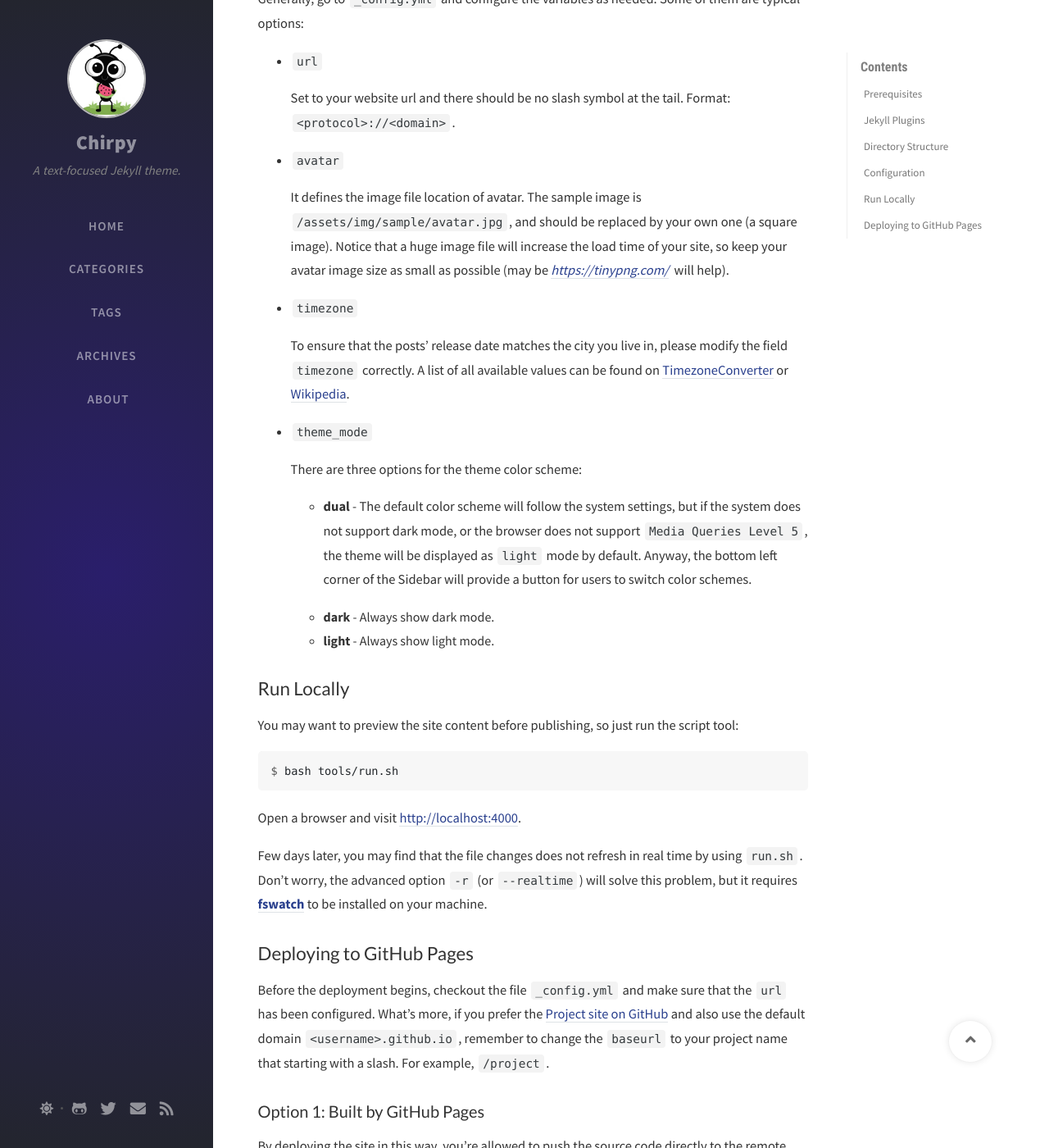
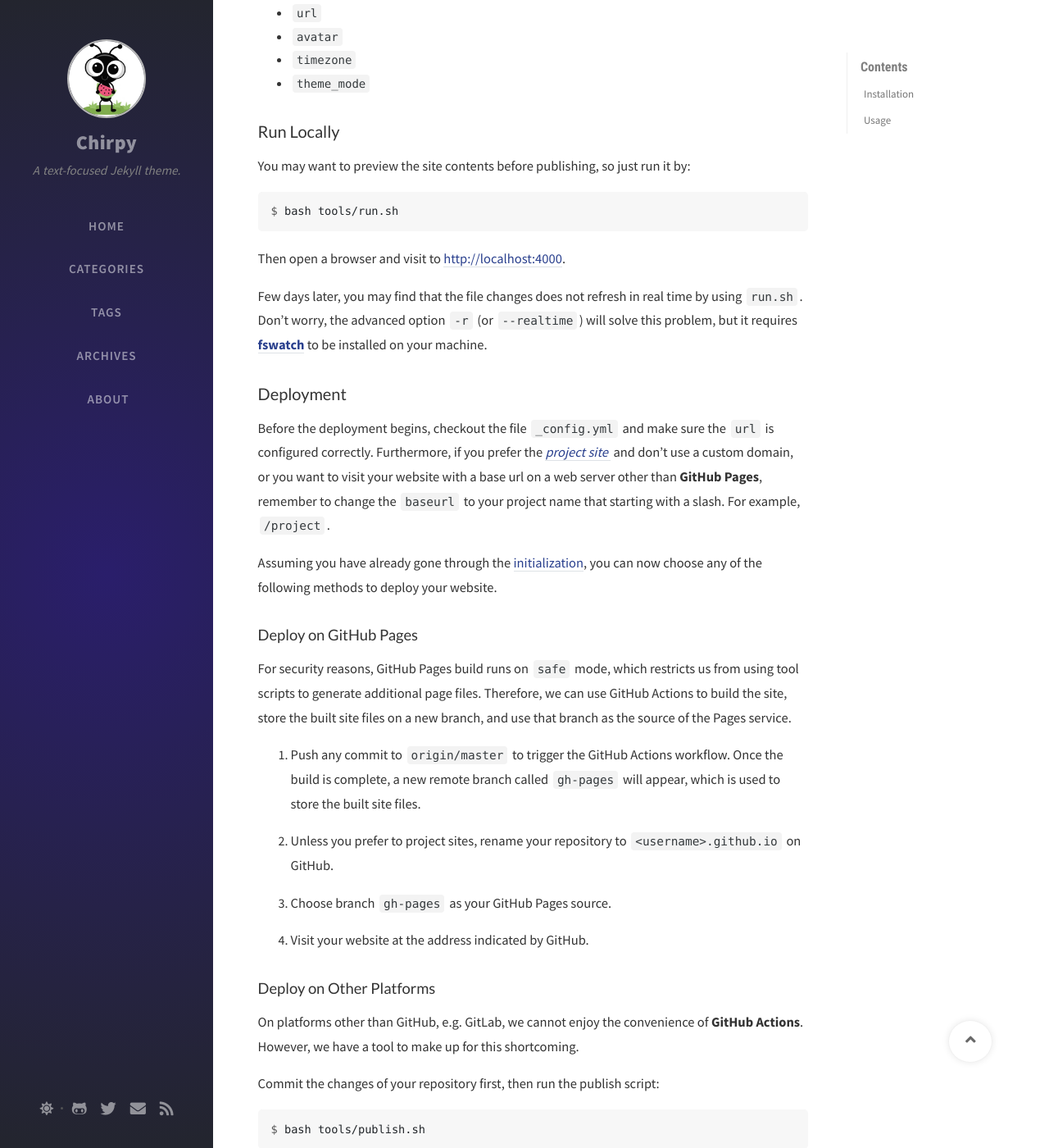
Before and after one commit to nicetrykiddo/writeups, a Jekyll site: the page built from _posts/2019-08-09-getting-started.md, in a window 1280 px wide and 1400 px high, scrolled down 1869 px. Shown: the whole window at 82% size. Built offline with Jekyll 4.4.1, drawn with Linux system fonts in a browser that asks for light colours; nearby versions of some CDN libraries; comment, search, counter and statistics services are not loaded; some of the changed text lies outside the part shown.

Commit message:
Update docs for v2.5

````diff
--- a/_posts/2019-08-08-write-a-new-post.md
+++ b/_posts/2019-08-08-write-a-new-post.md
@@ -8,7 +8,7 @@ tags: [writing]
 
 ## Naming and Path
 
-Create a new file named with the format `YYYY-MM-DD-title.md` then put it into `_post` of the root directory.
+Create a new file named `YYYY-MM-DD-TITLE.EXTENSION` and put it in the `_post/` of the root directory. The `EXTENSION` must be one of `md` and `markdown`. From `v2.4.1`, you can create sub-directories under `_posts/` to categorize posts.
 
 ## Front Matter
 
@@ -33,27 +33,28 @@ In order to accurately record the release date of a post, you should not only se
 
 The `categories` of each post is designed to contain up to two elements, and the number of elements in `tags` can be zero to infinity.
 
-The list of posts belonging to the same category/tag is recorded on a separate page. The number of such *category*/*tag* type pages is equal to the number of `categories`/`tags` for all posts, they must match perfectly.
+The list of posts belonging to the same _category_/_tag_ is recorded on a separate page. At the same time, the number of these _category_/_tag_ type pages is equal to the number of `categories` / `tags` elements for all posts, which means that the two number must be exactly the same.
 
-let's say there is a post with front matter:
+For instance, let's say there is a post with front matter:
+
 ```yaml
 categories: [Animal, Insect]
 tags: bee
 ```
 
-then we should have two *category* type pages placed in folder `categories` of root and one *tag* type page placed in folder `tags`  of root:
+Then we should have two _category_ type pages placed in folder `categories` of root and one _tag_ type page placed in folder `tags`  of root:
 
-```terminal
-jekyll-theme-chirpy
+```sh
+.
 ├── categories
-│   ├── animal.html
+│   ├── animal.html         # a category type page
 │   └── insect.html
 ├── tags
-│   └── bee.html
+│   └── bee.html            # a tag type page
 ...
 ```
 
-and the content of a *category* type page is
+and the content of a _category_ type page is
 
 ```yaml
 ---
@@ -63,7 +64,7 @@ category: CATEGORY_NAME     # e.g. Insect
 ---
 ```
 
-the content of a *tag* type page is
+the content of a _tag_ type page is
 
 ```yaml
 ---
@@ -73,11 +74,11 @@ tag: TAG_NAME               # e.g. bee
 ---
 ```
 
-With the increasing number of posts, the number of categories and tags will increase several times!  If we still manually create these *category*/*tag* type files, it will obviously be a super time-consuming job, and it is very likely to miss some of them(i.e. when you click on the missing `category` or `tag` link from a post or somewhere, it will complain to you '404'). The good news is that we got a lovely script tool `_scripts/sh/create_pages.sh` to finish the boring task. Basically we will use it via `tools/publish.sh` instead of running it separately. Check out its use case [here]({{ "/posts/getting-started/#option-1-built-by-github-pages" | relative_url }}).
+With the increasing number of posts, the number of categories and tags will increase several times!  If we still manually create these *category*/_tag_ type files, it will obviously be a super time-consuming job, and it is very likely to miss some of them, i.e., when you click on the missing `category` or `tag` link from a post or somewhere, the browser will complain to you "404 Not Found". The good news is we got a lovely script tool `_scripts/sh/create_pages.sh` to finish the boring tasks. Basically we will use it via `run.sh`, `build.sh`, `deploy.sh` or `publish.sh` that placed in `tools/` instead of running it separately. Check out its use case [here]({{ "/posts/getting-started/#deployment" | relative_url }}).
 
 ## Last modified date
 
-The last modified date of a post is obtained according to its latest git commit date, and all the modified date of the posts should be stored in `_data/updates.yml`. For example:
+The last modified date of a post is obtained according to the post's latest git commit date, and the modified date of all posts are designed to be stored in the file `_data/updates.yml`. Then contents of that file may be as follows:
 
 ```yaml
 -
@@ -87,13 +88,13 @@ The last modified date of a post is obtained according to its latest git commit
   ...
 ```
 
-You can choose to create this file manually, but as you may notice, the better approach is to let it be automatically generated by a tool script. And `_scripts/sh/dump_lastmod.sh` was born for this! Similar to the another script `_scripts/sh/create_pages.sh` mentioned above, it is also be called from `tools/publish.sh`, so it doesn't have to be used separately.
+You can choose to create this file manually, But the better approach is to let it be automatically generated by a script tool, and `_scripts/sh/dump_lastmod.sh` was born for this! Similar to the other script (`create_pages.sh`) mentioned above, it is also be called from the other superior tools, so it doesn't have to be used separately.
 
-When some posts have been modified since their published date and also the file `_data/updates.yml` was created correctly, a list with the label **Recent Updates** will be displayed in the right panel of the desktop view, which records the five most recently modified articles.
+When some posts have been modified since their published date and also the file `_data/updates.yml` was created correctly, a list with the label **Recent Updates** will be displayed in the right panel of the desktop view, which records the five most recently modified posts.
 
 ## Table of Contents
 
-By default, the **T**able **o**f **C**ontents (TOC) is displayed on the right panel of the post. If you want to turn it off globally, go to `_config.yml` and set the variable `toc` to `false`. If you want to turn off TOC for specific post, add the following to post's [Front Matter](https://jekyllrb.com/docs/front-matter/):
+By default, the **T**able **o**f **C**ontents (TOC) is displayed on the right panel of the post. If you want to turn it off globally, go to `_config.yml` and set the value of variable `toc` to `false`. If you want to turn off TOC for specific post, add the following to post's [Front Matter](https://jekyllrb.com/docs/front-matter/):
 
 ```yaml
 ---
--- a/_posts/2019-08-09-getting-started.md
+++ b/_posts/2019-08-09-getting-started.md
@@ -7,11 +7,28 @@ tags: [getting started]
 pin: true
 ---
 
-## Prerequisites
 
-Follow the [Jekyll Docs](https://jekyllrb.com/docs/installation/) to complete the installation of basic environment (`Ruby`, `RubyGems` and `Bundler`).
+## Installation
 
-To improve the writing experience, we need to use some script tools. If your machine is running Debian or macOS, make sure that [GNU coreutils](https://www.gnu.org/software/coreutils/) is installed. Otherwise, install by:
+[Fork **Chirpy**](https://github.com/cotes2020/jekyll-theme-chirpy/fork) on GitHub, and clone the fork to local by:
+
+```terminal
+$ git clone git@github.com:<username>/jekyll-theme-chirpy -b master --single-branch
+```
+
+### Setting up the local envrionment
+
+If you would like to run or build the project on your local machine, please follow the [Jekyll Docs](https://jekyllrb.com/docs/installation/) to complete the installation of `Ruby`, `RubyGems` and `Bundler`.
+
+Before running or building for the first time, please complete the installation of the Jekyll plugins. Go to the root directory of project and run:
+
+```terminal
+$ bundle install
+```
+
+`bundle` will automatically install all the dependencies specified by `Gemfile`.
+
+What's more, in order to generate some extra files (*categories*, *tags* and *last modified list*), we need to use some tool scripts. If your machine is running Debian or macOS, make sure that [GNU coreutils](https://www.gnu.org/software/coreutils/) is installed. Otherwise, install by:
 
 * Debian
 
@@ -26,119 +43,76 @@ To improve the writing experience, we need to use some script tools. If your mac
   ```
 
 
-## Jekyll Plugins
+## Usage
 
-[Fork **Chirpy** from GitHub](https://github.com/cotes2020/jekyll-theme-chirpy/fork), then clone your forked repo to local:
+Running [**Chirpy**](https://github.com/cotes2020/jekyll-theme-chirpy/) requires some extra files, which cannot be generated by Jekyll native commands, so please strictly follow the methods mentioned below to run or deploy your website.
+
+### Initialization
+
+Go to the root directory of the project and start initialization:
 
 ```console
-$ git clone git@github.com:USER/jekyll-theme-chirpy.git -b master
+$ bash tools/init.sh
 ```
 
-And replace the `USER` above to your GitHub username.
+> If you not intend to deploy it on GitHub Pages, append parameter option `--no-gh` at the end of the above command.
 
-The first time you run or build the project on local machine, perform the installation of Jekyll plugins. Go to the root of repo and run:
+What it does is:
 
-```terminal
-$ bundle install
-```
+1. Remove some files or directories from your repository:
+    - `.travis.yml`
+    - everything under `.github/`
+    - files under `_posts/`
+    - folder `docs/`
 
-`bundle` will automatically install all the dependent Jekyll Plugins that listed in the `Gemfile`.
+2. Unless the option `--no-gh` was enabled, setup the GitHub action workflow by renaming `pages-deploy.yml.hook` of directory `.github/workflows/` to `pages-deploy.yml`.
+
+3. Automatically create a commit to save the changes.
+
+### Configuration
+
+Generally, go to `_config.yml` and configure the variables as needed. Some of them are typical options:
+* `url`
+* `avatar`
+* `timezone`
+* `theme_mode`
 
 
-## Directory Structure
+### Run Locally
 
-The main files and related brief introductions are listed below:
-
-```sh
-jekyll-theme-chirpy/
-├── _data
-├── _includes
-├── _layouts
-├── _posts          # posts stay here
-├── _scripts
-├── .travis.yml     # remove it
-├── .github         # remove this, too
-├── assets
-├── tabs
-│   └── about.md    # the ABOUT page
-├── .gitignore
-├── 404.html
-├── Gemfile
-├── LICENSE
-├── README.md
-├── _config.yml     # configuration file
-├── tools           # script tools
-├── feed.xml
-├── index.html
-├── robots.txt
-└── sitemap.xml
-```
-
-
-As mentioned above, some files or directories should be removed from your repo:
-
-```terminal
-$ rm -rf .travis.yml .github _posts/*
-```
-
-## Configuration
-
-Generally, go to `_config.yml` and configure the variables as needed. Some of them are typical options:
-
-* `url`
-
-    Set to your website url and there should be no slash symbol at the tail. Format: `<protocol>://<domain>`.
-
-
-* `avatar`
-
-    It defines the image file location of avatar. The sample image is `/assets/img/sample/avatar.jpg`, and should be replaced by your own one (a square image). Notice that a huge image file will increase the load time of your site, so keep your avatar image size as small as possible (may be *<https://tinypng.com/>* will help).
-
-* `timezone`
-
-    To ensure that the posts' release date matches the city you live in, please modify the field `timezone` correctly. A list of all available values can be found on [TimezoneConverter](http://www.timezoneconverter.com/cgi-bin/findzone/findzone) or [Wikipedia](https://en.wikipedia.org/wiki/List_of_tz_database_time_zones).
-
-* `theme_mode`
-
-    There are three options for the theme color scheme:
-
-    - **dual**  - The default color scheme will follow the system settings, but if the system does not support dark mode, or the browser does not support `Media Queries Level 5`, the theme will be displayed as `light` mode by default. Anyway, the bottom left corner of the Sidebar will provide a button for users to switch color schemes.
-
-    - **dark**  - Always show dark mode.
-    - **light** - Always show light mode.
-
-
-##  Run Locally
-
-You may want to preview the site content before publishing, so just run the script tool:
+You may want to preview the site contents before publishing, so just run it by:
 
 ```terminal
 $ bash tools/run.sh
 ```
 
-Open a browser and visit <http://localhost:4000>.
+Then open a browser and visit to <http://localhost:4000>.
 
 Few days later, you may find that the file changes does not refresh in real time by using `run.sh`. Don't worry, the advanced option `-r` (or `--realtime`) will solve this problem, but it requires [**fswatch**](http://emcrisostomo.github.io/fswatch/) to be installed on your machine.
 
-##  Deploying to GitHub Pages
+### Deployment
 
-Before the deployment begins, checkout the file `_config.yml` and make sure that the `url` has been configured. What's more, if you prefer the [Project site on GitHub](https://help.github.com/en/github/working-with-github-pages/about-github-pages#types-of-github-pages-sites) and also use the default domain `<username>.github.io`, remember to change the `baseurl` to your project name that starting with a slash. For example, `/project`.
+Before the deployment begins, checkout the file `_config.yml` and make sure the `url` is configured correctly. Furthermore, if you prefer the [_project site_](https://help.github.com/en/github/working-with-github-pages/about-github-pages#types-of-github-pages-sites) and don't use a custom domain, or you want to visit your website with a base url on a web server other than **GitHub Pages**, remember to change the `baseurl` to your project name that starting with a slash. For example, `/project`.
 
+Assuming you have already gone through the [initialization](#initialization), you can now choose any of the following methods to deploy your website.
 
-### Option 1: Built by GitHub Pages
+#### Deploy on GitHub Pages
 
-By deploying the site in this way, you're allowed to push the source code directly to the remote.
+For security reasons, GitHub Pages build runs on `safe` mode, which restricts us from using tool scripts to generate additional page files. Therefore, we can use GitHub Actions to build the site, store the built site files on a new branch, and use that branch as the source of the Pages service.
 
-> **Note**: If you want to use any third-party Jekyll plugins that not on [this list](https://pages.github.com/versions/), stop reading the current approach and go to [*Option 2: Build locally*](#option-2-build-locally).
+1. Push any commit to `origin/master` to trigger the GitHub Actions workflow. Once the build is complete, a new remote branch called `gh-pages` will appear, which is used to store the built site files.
 
-**1**. Rename the repository to:
+2. Unless you prefer to project sites, rename your repository to `<username>.github.io` on GitHub.
 
-|Site Type | Repo's Name|
-|:---|:---|
-|User or Organization | `<username>.github.io`|
-|Project| Any one except `<username>.github.io`, let's say `project`|
+3. Choose branch `gh-pages` as your GitHub Pages source.
 
-**2**. Commit the changes of the repo first, then run the publish script:
+4. Visit your website at the address indicated by GitHub.
+
+#### Deploy on Other Platforms
+
+On platforms other than GitHub, e.g. GitLab, we cannot enjoy the convenience of **GitHub Actions**. However, we have a tool to make up for this shortcoming.
+
+Commit the changes of your repository first, then run the publish script:
 
 ```console
 $ bash tools/publish.sh
@@ -146,7 +120,7 @@ $ bash tools/publish.sh
 
 > Please note that the *Recent Update* list requires the latest git-log date of posts, thus make sure the changes in `_posts` have been committed before running this command.
 
-it will automatically generates the *Latest Modified Date* and *Categories / Tags* page for the posts and submit a commit, and then push to `origin/master`. Its output is similar to the following log:
+It will automatically generates the *Latest Modified Date* and *Categories / Tags* page for the posts and submit a commit, then push to `origin/master`. Its output is similar to the following log:
 
 ```terminal
 [INFO] Success to update lastmod for 4 post(s).
@@ -155,46 +129,14 @@ it will automatically generates the *Latest Modified Date* and *Categories / Tag
 [INFO] Published successfully!
 ```
 
-**3**. Go to GitHub website and enable GitHub Pages service for the repo.
+Lastly, enable the pages service according to the instructions of the platform you choose.
 
-**4**. Check it out:
+#### Deploy on Private Server
 
-|Site Type | Site URL |
-|:---|:---|
-|User or Organization | `https://<username>.github.io/`|
-|Project| `https://<username>.github.io/project/`|
-
-
-### Option 2: Build Locally
-
-For security reasons, GitHub Pages runs on `safe` mode, which means the third-party Jekyll plugins or custom scripts won't work. If you want to use any other plugin that not on the [whitelist](https://pages.github.com/versions/), **you have to generate the site locally rather than on GitHub Pages**.
-
-**1**. Browse to GitHub website, create a brand new repo named:
-
-|Site Type | Repo's Name|
-|:---|:---|
-|User or Organization | `<username>.github.io`|
-|Project| Any one except `<username>.github.io`, let's say `project`|
-
-and clone it.
-
-**2**. In the root of the source project, build your site by:
+In the root of the source project, build your site by:
 
 ```console
-$ bash tools/build.sh -d /path/to/local/project/
+$ bash tools/build.sh -d /path/to/site/
 ```
 
-The generated static files will be placed in the root of `/path/to/local/project`. Commit and push the changes to the `master` branch on GitHub.
-
-**3**. Go to GitHub website and enable Pages service for the new repository.
-
-**4**. Visit at:
-
-|Site Type | Site URL |
-|:---|:---|
-|User or Organization | `https://<username>.github.io/`|
-|Project| `https://<username>.github.io/project/`|
-
-### Finishing work
-
-No matter which way you choose to deploy the website on GitHub, please enforce the `HTTPS` for it. See official docs: [Securing your GitHub Pages site with HTTPS](https://help.github.com/en/github/working-with-github-pages/securing-your-github-pages-site-with-https).
+The generated site files will be placed in the root of `/path/to/site/`. Now you should upload those files to your web server, such as Nginx.
````
Also changed, not shown: docs/README_zh-CN.md (+67 -128 lines), README.md.
